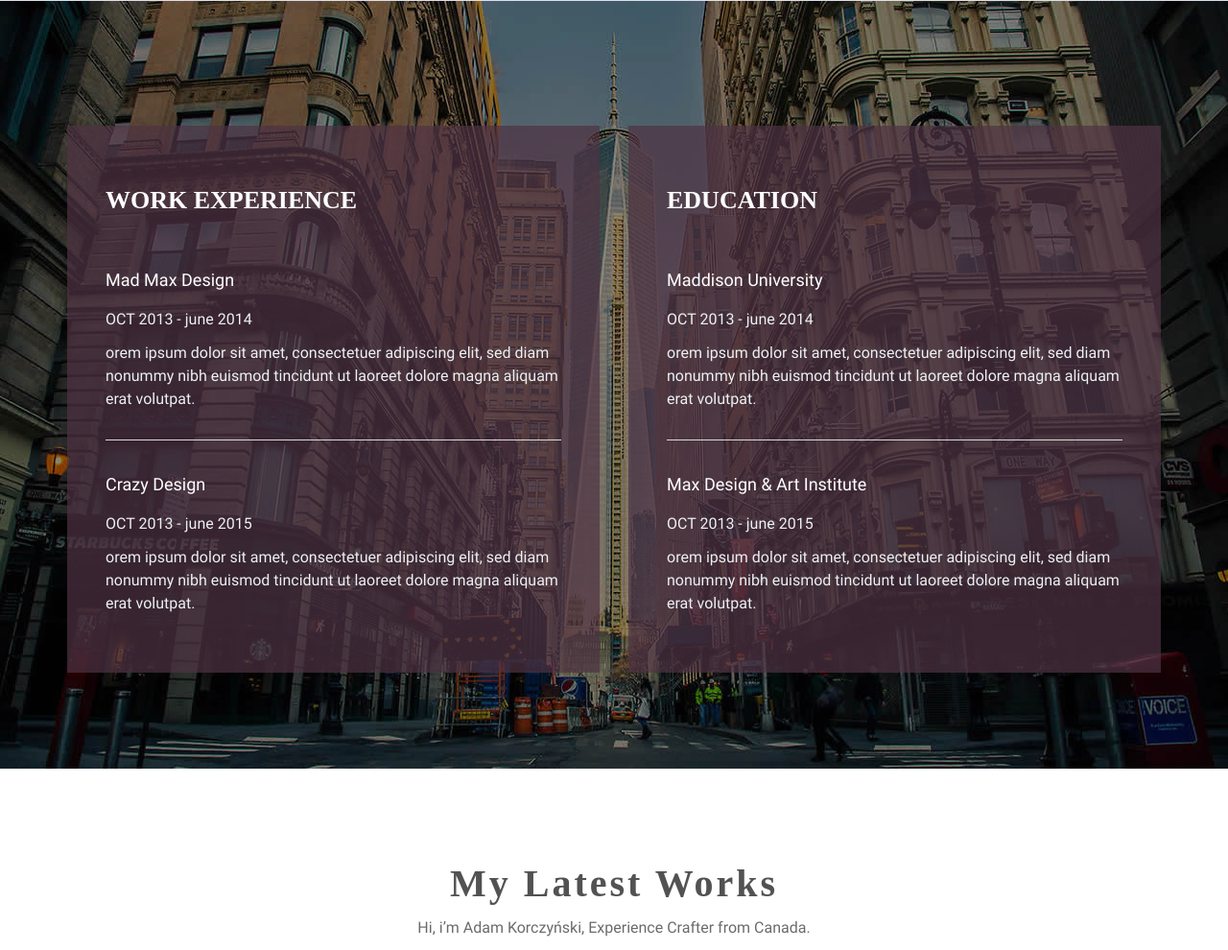
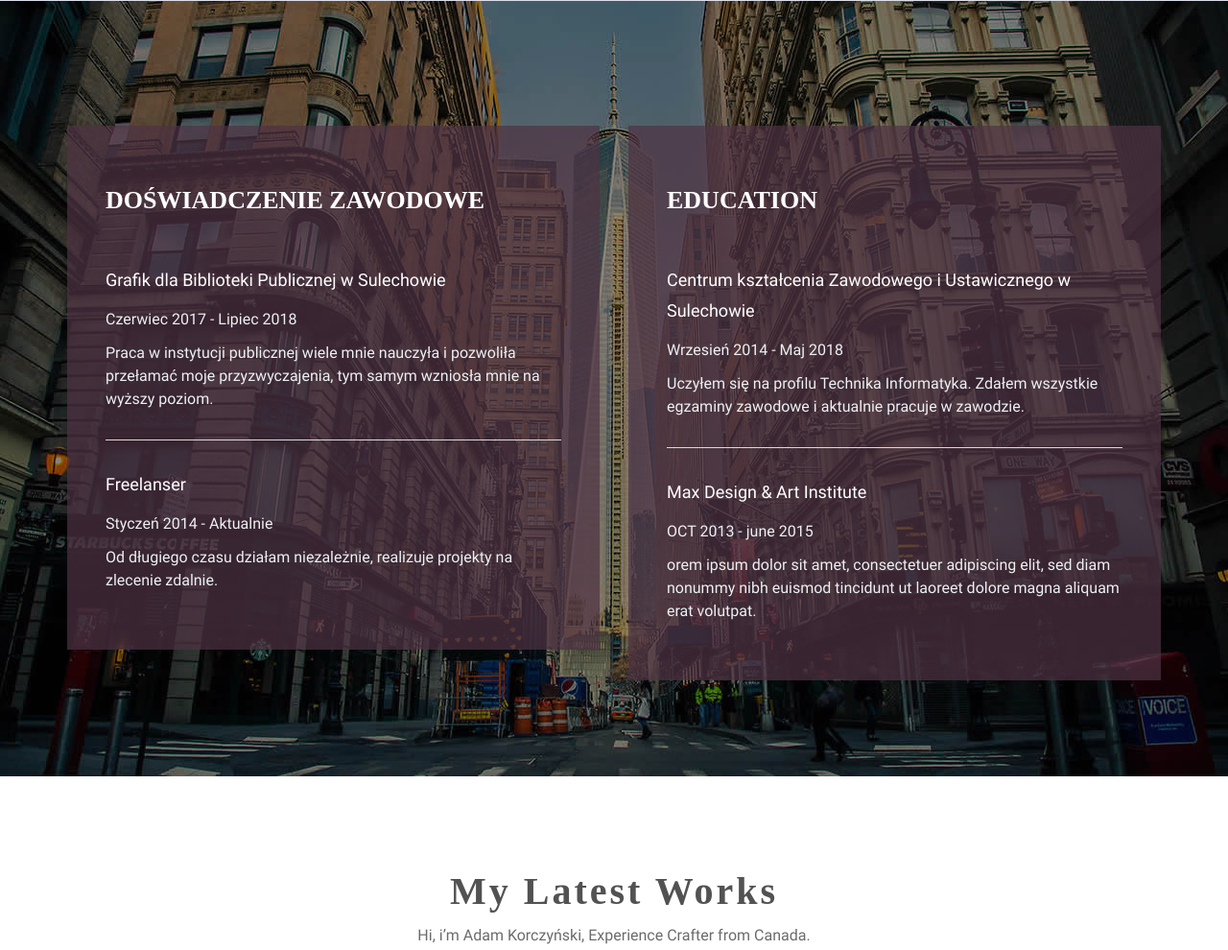
Before and after one commit to korczynski-website/korczynski-website.github.io, a plain HTML site: page index.html in a window 1280 px wide. Shown: the part 2130-3120 px from the top of the page at 96% size. Drawn offline with Linux system fonts and the light colour scheme.

Commit message:
Update index.html

```diff
--- a/index.html
+++ b/index.html
@@ -183,18 +183,18 @@
                             <div class="col-md-6 col-sm-6 col-xs-12">
                                 <div class="experience-content">
 
-                                    <h4>Work Experience</h4>
+                                    <h4>Doświadczenie zawodowe</h4>
 
                                     <div class="content-details content-border">
-                                        <h5>Mad Max Design</h5>
-                                        <h6>OCT 2013 - june 2014</h6>
-                                        <p>orem ipsum dolor sit amet, consectetuer adipiscing elit, sed diam nonummy nibh euismod tincidunt ut laoreet dolore magna aliquam erat volutpat.</p>
+                                        <h5>Grafik dla Biblioteki Publicznej w Sulechowie</h5>
+                                        <h6>Czerwiec 2017 - Lipiec 2018</h6>
+                                        <p>Praca w instytucji publicznej wiele mnie nauczyła i pozwoliła przełamać moje przyzwyczajenia, tym samym wzniosła mnie na wyższy poziom.</p>
                                     </div>
 
                                     <div class="content-details">
-                                        <h5>Crazy Design</h5>
-                                        <h6>OCT 2013 - june 2015</h6>
-                                        <p>orem ipsum dolor sit amet, consectetuer adipiscing elit, sed diam nonummy nibh euismod tincidunt ut laoreet dolore magna aliquam erat volutpat.</p>
+                                        <h5>Freelanser</h5>
+                                        <h6>Styczeń 2014 - Aktualnie</h6>
+                                        <p>Od długiego czasu działam niezależnie, realizuje projekty na zlecenie zdalnie.</p>
                                     </div>
 
                                 </div>
@@ -206,9 +206,9 @@
                                     <h4>Education</h4>
 
                                     <div class="content-details content-border">
-                                        <h5>Maddison University</h5>
-                                        <h6>OCT 2013 - june 2014</h6>
-                                        <p>orem ipsum dolor sit amet, consectetuer adipiscing elit, sed diam nonummy nibh euismod tincidunt ut laoreet dolore magna aliquam erat volutpat.</p>
+                                        <h5>Centrum kształcenia Zawodowego i Ustawicznego w Sulechowie</h5>
+                                        <h6>Wrzesień 2014 - Maj 2018</h6>
+                                        <p>Uczyłem się na profilu Technika Informatyka. Zdałem wszystkie egzaminy zawodowe i aktualnie pracuje w zawodzie.</p>
                                     </div>
 
                                     <div class="content-details">
```
